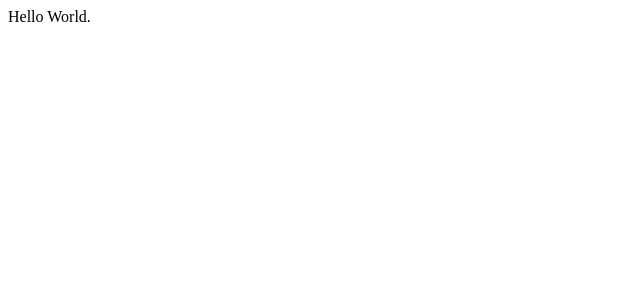
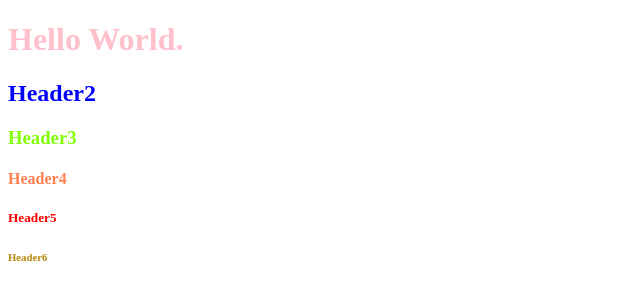
Before and after one commit to Oleksandr0704/uxcode, a plain HTML site: page index.html in a window 1280 px wide. Shown: the whole page, without its empty margins (0-640 px from the left). Drawn offline with Linux system fonts and the light colour scheme.

Commit message:
All CSS TYpes

```diff
--- /dev/null
+++ b/CSS/style.css
@@ -0,0 +1,8 @@
+
+h5 {
+    color:red;
+}
+
+h6 {
+    color: pink;
+}
--- a/index.html
+++ b/index.html
@@ -5,8 +5,25 @@
     <meta name="viewport" content="width=device-width, initial-scale=1.0">
     <meta http-equiv="X-UA-Compatible" content="ie=edge">
     <title>My First HTML</title>
+    <link rel="stylesheet" href="CSS/style.css">
+    <style>
+    h4 {
+        color:coral;
+    }
+    h5 {
+        color: red;
+    }
+    h6 {
+        color:darkgoldenrod;
+    }
+    </style>
 </head>
 <body>
-    Hello World.
+  <h1 style="color:pink">Hello World.</h1>
+  <h2 style="color:blue">Header2</h2>
+  <h3 style="color:chartreuse">Header3</h3>
+  <h4>Header4</h4>
+  <h5>Header5</h5>
+  <h6>Header6</h6>
 </body>
 </html>
```
